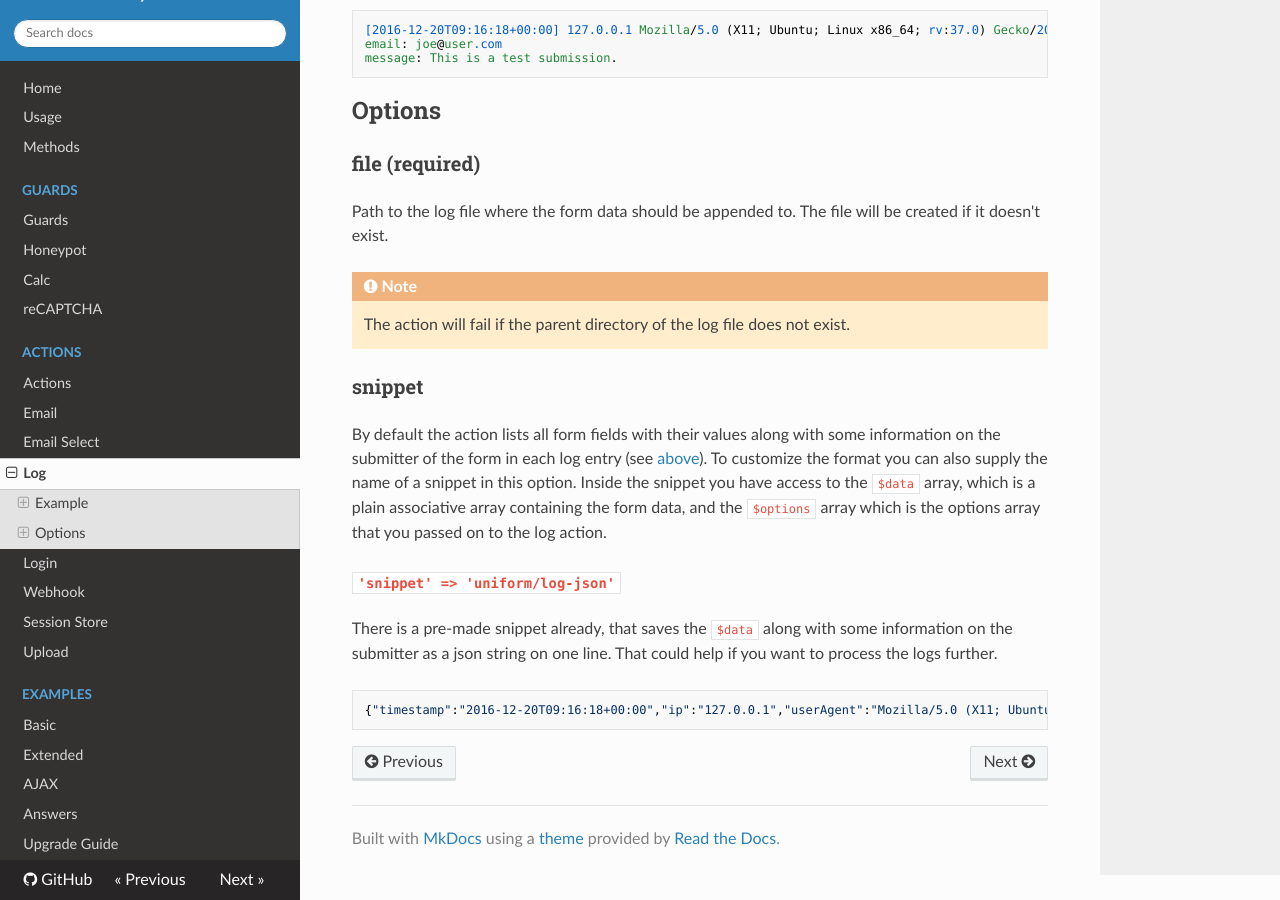
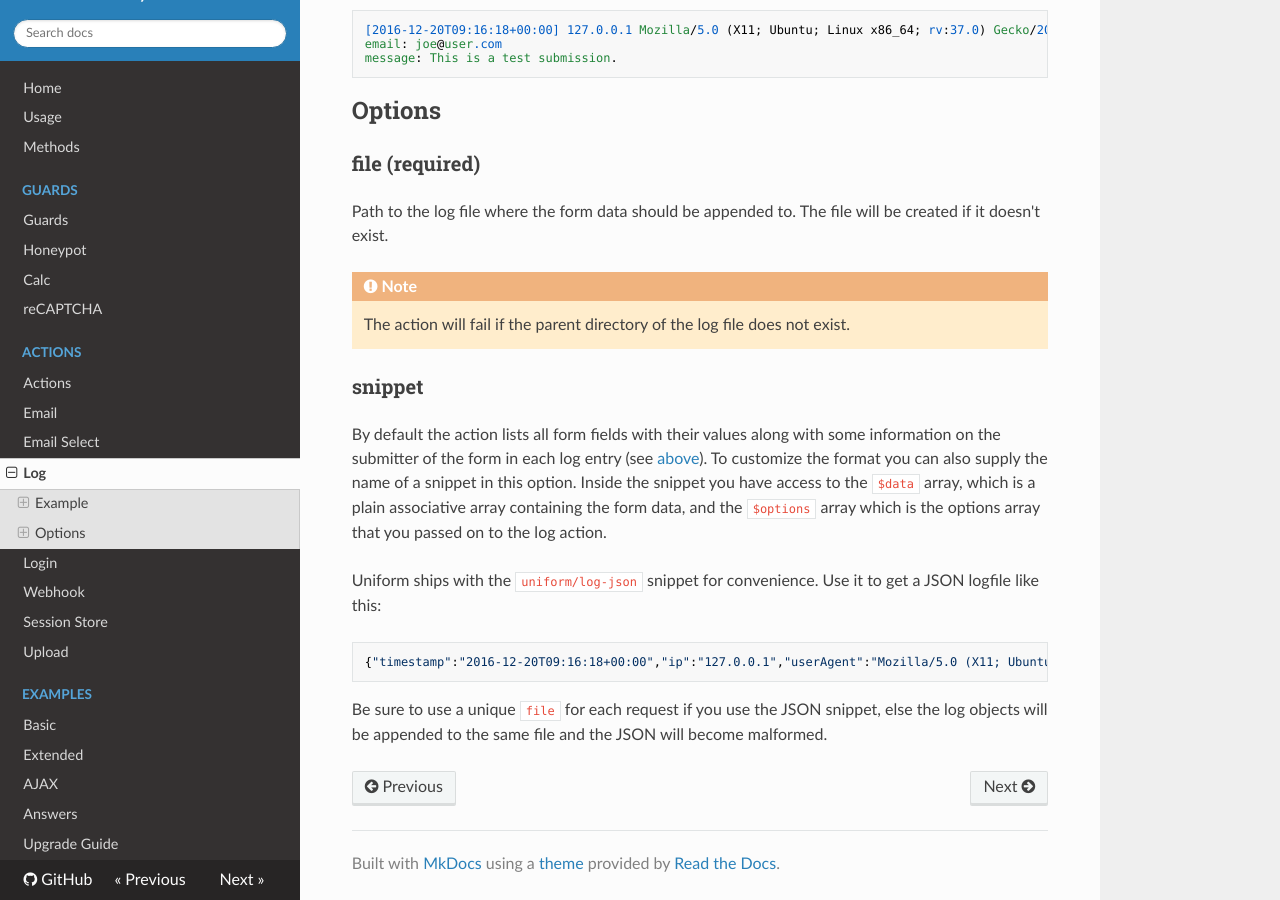
Before and after one commit to mzur/kirby-uniform, an MkDocs documentation site: the page built from docs/actions/log.md, in a window 1280 px wide and 900 px high, scrolled down 936 px. Built offline with MkDocs 1.6.1, drawn with Linux system fonts in a browser that asks for light colours; nearby versions of some CDN libraries; old or Windows-style settings are respelled for this version of MkDocs.

Commit message:
Rewrite docs for log-json snippet

````diff
--- a/docs/actions/log.md
+++ b/docs/actions/log.md
@@ -67,10 +67,10 @@ Path to the log file where the form data should be appended to. The file will be
 
 By default the action lists all form fields with their values along with some information on the submitter of the form in each log entry (see [above](log-entry)). To customize the format you can also supply the name of a snippet in this option. Inside the snippet you have access to the `$data` array, which is a plain associative array containing the form data, and the `$options` array which is the options array that you passed on to the log action.
 
-#### `'snippet' => 'uniform/log-json'`
-
-There is a pre-made snippet already, that saves the `$data` along with some information on the submitter as a json string on one line. That could help if you want to process the logs further.
+Uniform ships with the `uniform/log-json` snippet for convenience. Use it to get a JSON logfile like this:
 
 ```
 {"timestamp":"2016-12-20T09:16:18+00:00","ip":"127.0.0.1","userAgent":"Mozilla/5.0 (X11; Ubuntu; Linux x86_64; rv:37.0) Gecko/20100101 Firefox/51.0","email":"joe@user.com","message":"This is a test submission."}
 ```
+
+Be sure to use a unique `file` for each request if you use the JSON snippet, else the log objects will be appended to the same file and the JSON will become malformed.
````
